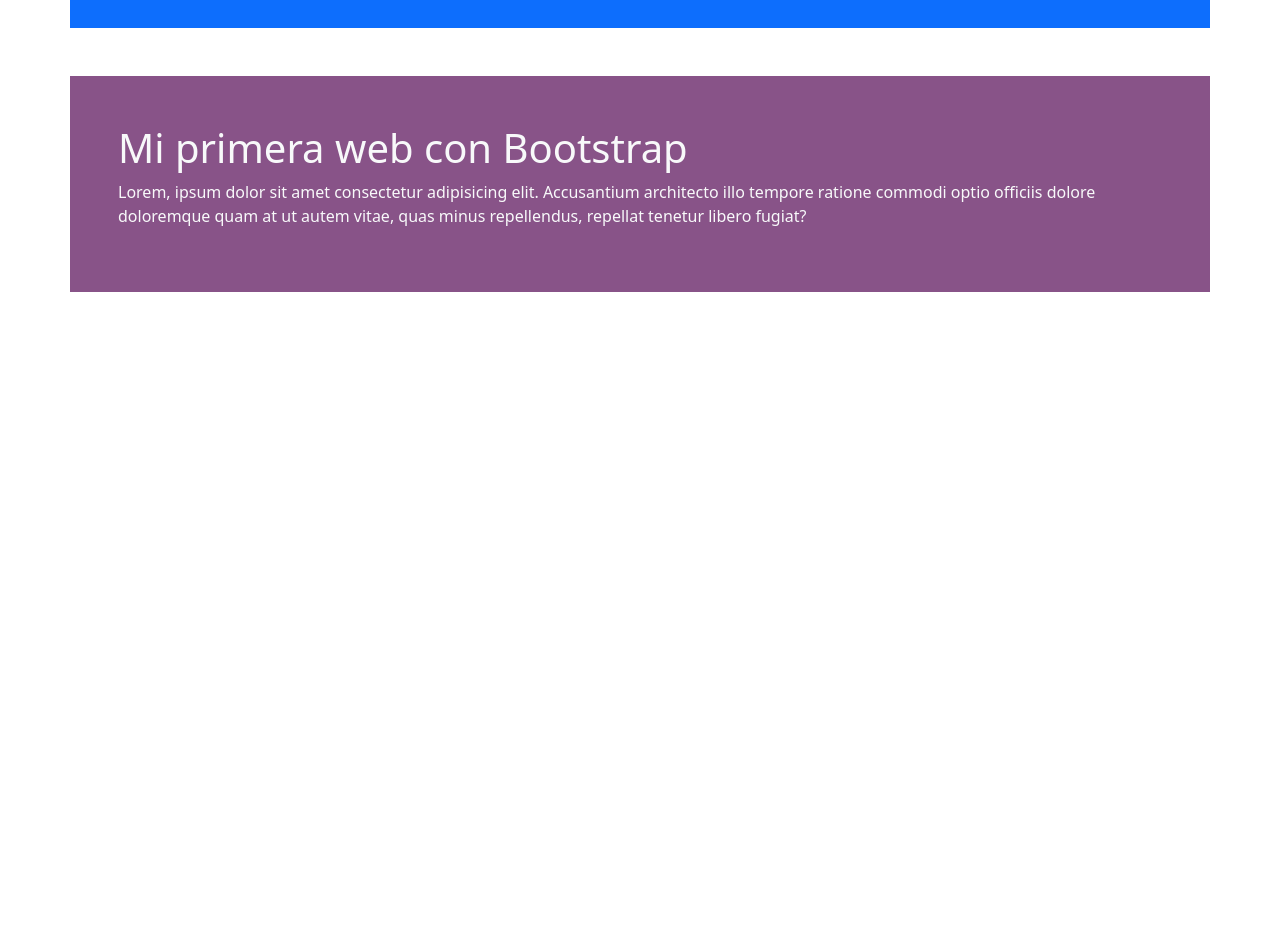
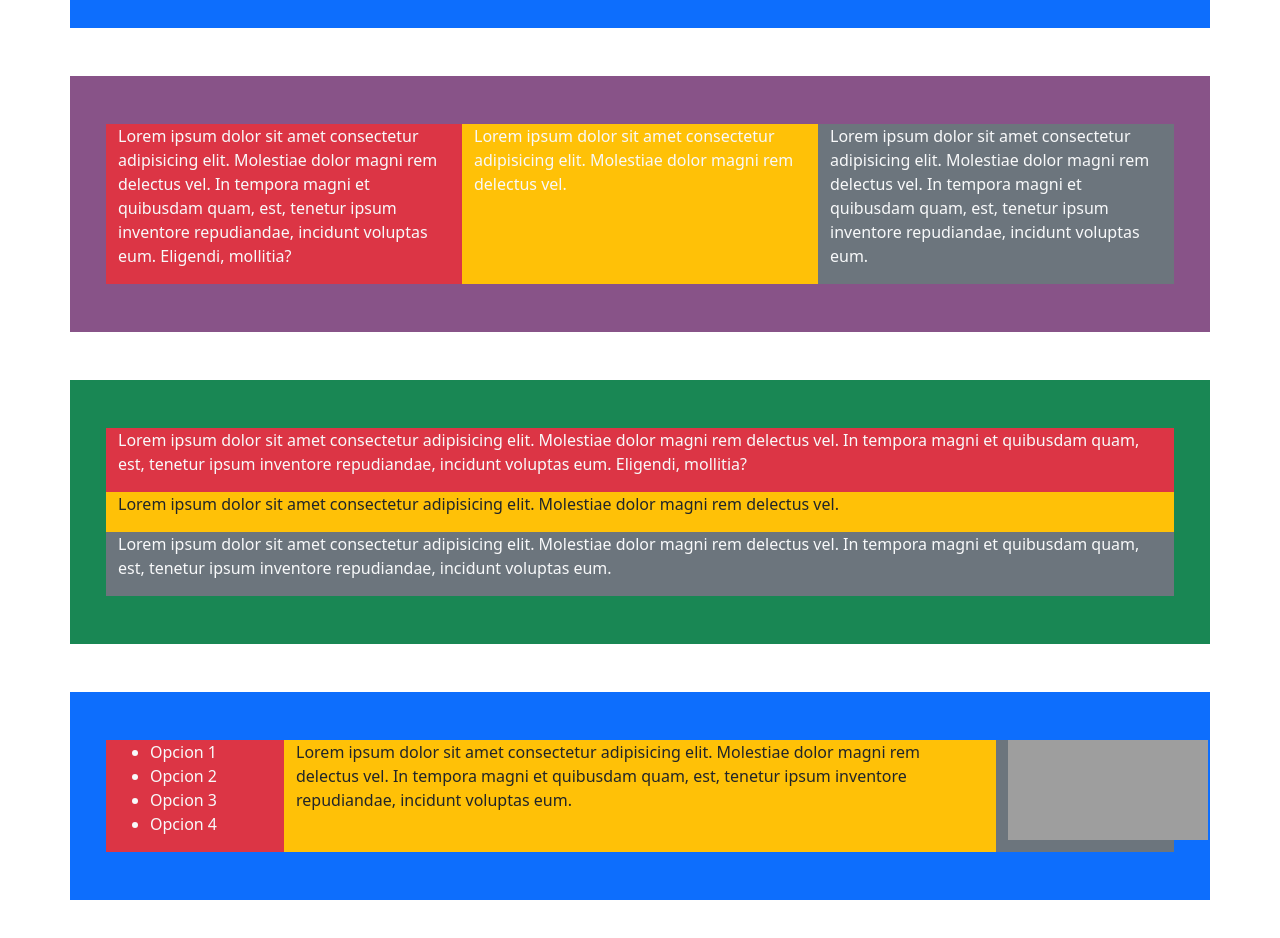
Before and after one commit to CaC2022c2-FullStackJAVA-22553/sitio-con-bootstrap, a plain HTML site: page index.html in a window 1280 px wide. Shown: the part 300-1238 px from the top of the page. Before the commit the page ends 800 px from the top, so only its background shows below. Drawn offline with nearby package versions, Linux system fonts and the light colour scheme; grey boxes are pictures that could not be loaded.

Commit message:
Clase 10

```diff
--- a/index.html
+++ b/index.html
@@ -17,17 +17,74 @@
     <div class="container bg-primary text-light p-5 my-5">
         <h1>Mi primera web con Bootstrap</h1>
         <p>Lorem, ipsum dolor sit amet consectetur adipisicing elit. Accusantium architecto illo tempore ratione commodi
-        optio officiis dolore doloremque quam at ut autem vitae, quas minus repellendus, repellat tenetur libero fugiat?
+            optio officiis dolore doloremque quam at ut autem vitae, quas minus repellendus, repellat tenetur libero
+            fugiat?
         </p>
-        <p>Lorem, ipsum dolor sit amet consectetur adipisicing elit. Dicta consequatur sit deleniti cupiditate labore nulla. Numquam, asperiores! Enim, vel voluptate eaque qui cupiditate ex blanditiis earum autem vero, minima nihil.</p>
+        <p>Lorem, ipsum dolor sit amet consectetur adipisicing elit. Dicta consequatur sit deleniti cupiditate labore
+            nulla. Numquam, asperiores! Enim, vel voluptate eaque qui cupiditate ex blanditiis earum autem vero, minima
+            nihil.</p>
     </div>
     <div class="container fondo-propio text-light p-5 my-5">
-        <h1>Mi primera web con Bootstrap</h1>
-        <p>Lorem, ipsum dolor sit amet consectetur adipisicing elit. Accusantium architecto illo tempore ratione commodi
-        optio officiis dolore doloremque quam at ut autem vitae, quas minus repellendus, repellat tenetur libero fugiat?
-        </p>
+        <!-- Clase col: Boostrap se encarga de darle tamaño automático a cada columna, en todas las resoluciones
+        -->
+        <div class="row">
+            <div class="col bg-danger">
+                <p>Lorem ipsum dolor sit amet consectetur adipisicing elit. Molestiae dolor magni rem delectus vel. In
+                    tempora magni et quibusdam quam, est, tenetur ipsum inventore repudiandae, incidunt voluptas eum.
+                    Eligendi, mollitia?</p>
+            </div>
+            <div class="col bg-warning">
+                <p>Lorem ipsum dolor sit amet consectetur adipisicing elit. Molestiae dolor magni rem delectus vel.</p>
+            </div>
+            <div class="col bg-secondary">
+                <p>Lorem ipsum dolor sit amet consectetur adipisicing elit. Molestiae dolor magni rem delectus vel. In
+                    tempora magni et quibusdam quam, est, tenetur ipsum inventore repudiandae, incidunt voluptas eum.
+                </p>
+            </div>
+        </div>
     </div>
-
+    <div class="container bg-success text-light p-5 my-5">
+        <!-- Clase col-N: Donde N es el número de medida de la columna. La suma entre las columnas debe dar siempre 12 o menos.
+        -->
+        <div class="row">
+            <div class="col-12 bg-danger">
+                <p>Lorem ipsum dolor sit amet consectetur adipisicing elit. Molestiae dolor magni rem delectus vel. In
+                    tempora magni et quibusdam quam, est, tenetur ipsum inventore repudiandae, incidunt voluptas eum.
+                    Eligendi, mollitia?</p>
+            </div>
+            <div class="col-12 text-dark bg-warning">
+                <p>Lorem ipsum dolor sit amet consectetur adipisicing elit. Molestiae dolor magni rem delectus vel.</p>
+            </div>
+            <div class="col-12 bg-secondary">
+                <p>Lorem ipsum dolor sit amet consectetur adipisicing elit. Molestiae dolor magni rem delectus vel. In
+                    tempora magni et quibusdam quam, est, tenetur ipsum inventore repudiandae, incidunt voluptas eum.
+                </p>
+            </div>
+        </div>
+    </div>
+    <div class="container bg-primary text-light p-5 my-5">
+        <!--
+             Clase col-TAM-N: Donde N es el número de medida de la columna y TAM es a partir de qué breakpoint (sm, md, lg, xl o xxl) toma ese tamaño. La suma entre las columnas debe dar siempre 12 o menos.
+         -->
+        <div class="row">
+            <div class="col-12 col-md-3 col-xl-2 bg-danger">
+                <ul>
+                    <li>Opcion 1</li>
+                    <li>Opcion 2</li>
+                    <li>Opcion 3</li>
+                    <li>Opcion 4</li>
+                </ul>
+            </div>
+            <div class="col-12 col-md-9 col-lg-6 col-xl-8 text-dark bg-warning">
+                <p>Lorem ipsum dolor sit amet consectetur adipisicing elit. Molestiae dolor magni rem delectus vel. In
+                    tempora magni et quibusdam quam, est, tenetur ipsum inventore repudiandae, incidunt voluptas eum.
+                </p>
+            </div>
+            <div class="col-12 col-lg-3 col-xl-2 bg-secondary">
+                <img src="https://picsum.photos/200/100" alt="">
+            </div>
+        </div>
+    </div>
 </body>
 
 </html>
```
